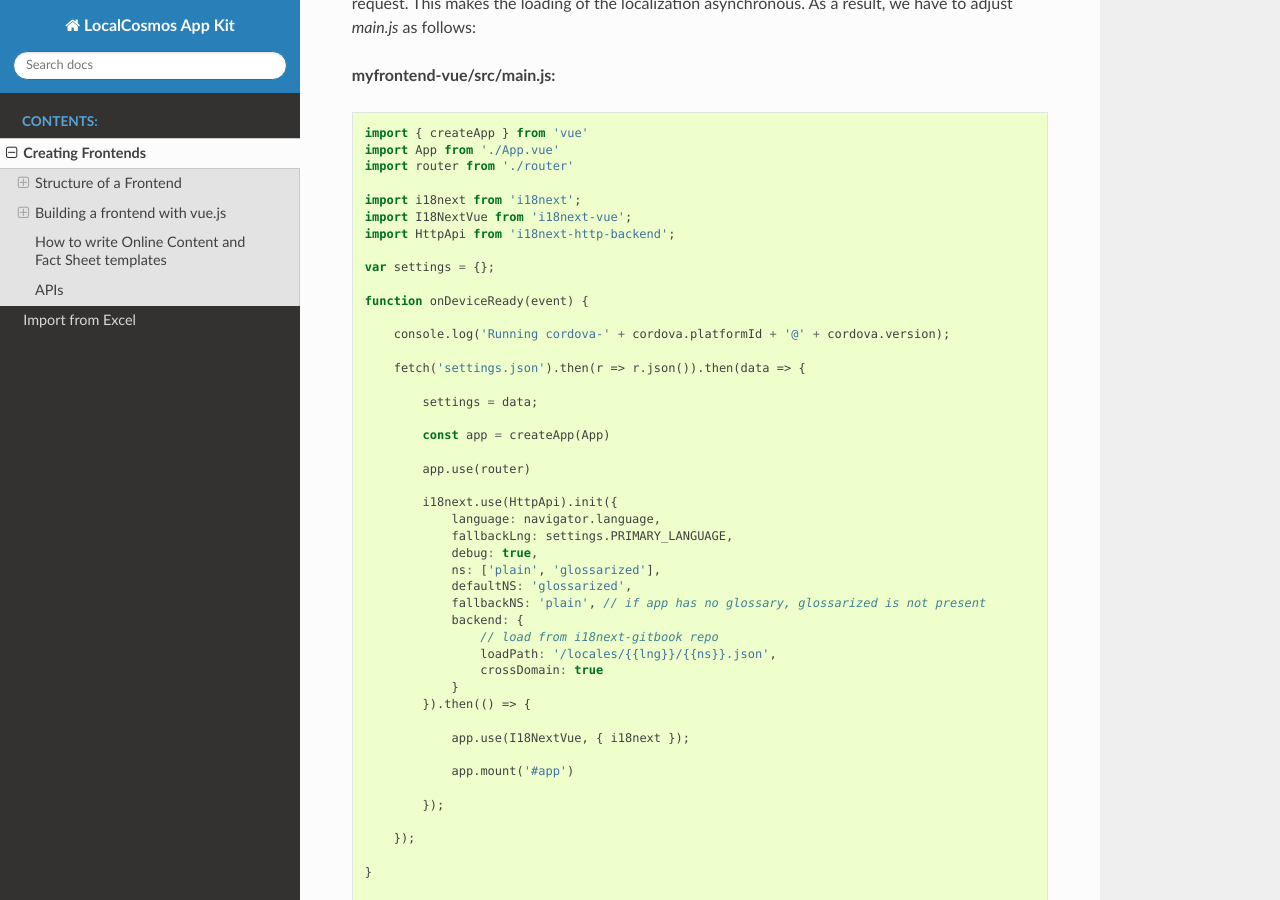
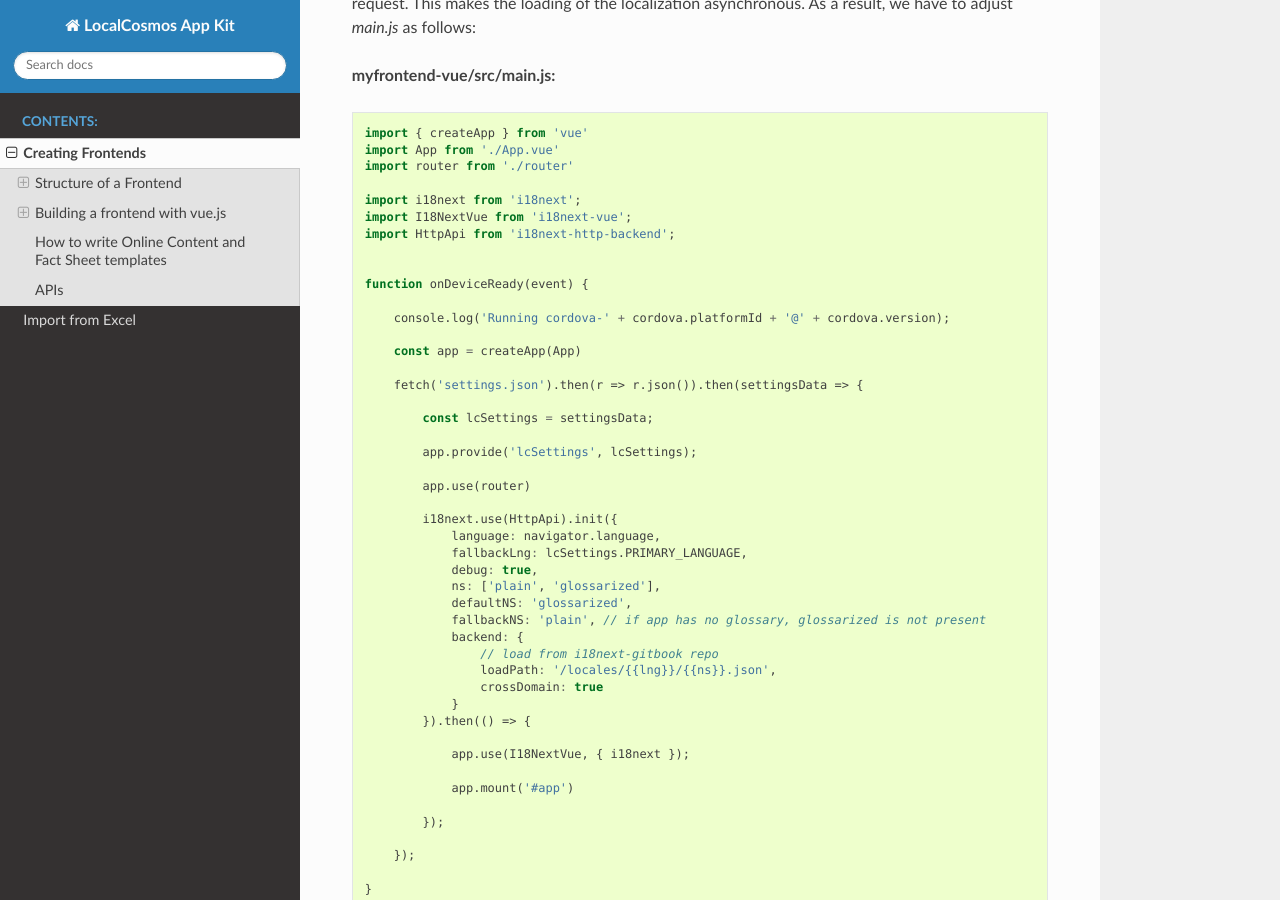
Before and after one commit to SiSol-Systems/localcosmos-app-kit-docs, a Sphinx documentation site: the page built from docs/frontends.rst, in a window 1280 px wide and 900 px high, scrolled down 9643 px. Built offline with Sphinx 7.4.7 and the Read the Docs theme 2.0.0, drawn with Linux system fonts in a browser that asks for light colours.

Commit message:
app.provide

```diff
--- a/docs/frontends.rst
+++ b/docs/frontends.rst
@@ -495,23 +495,24 @@ As a result, we have to adjust `main.js` as follows:
     import I18NextVue from 'i18next-vue';
     import HttpApi from 'i18next-http-backend';
 
-    var settings = {};
 
     function onDeviceReady(event) {
 
         console.log('Running cordova-' + cordova.platformId + '@' + cordova.version);
 
-        fetch('settings.json').then(r => r.json()).then(data => {
+        const app = createApp(App)
 
-            settings = data;
+        fetch('settings.json').then(r => r.json()).then(settingsData => {
 
-            const app = createApp(App)
+            const lcSettings = settingsData;
+
+            app.provide('lcSettings', lcSettings);
 
             app.use(router)
 
             i18next.use(HttpApi).init({
                 language: navigator.language,
-                fallbackLng: settings.PRIMARY_LANGUAGE,
+                fallbackLng: lcSettings.PRIMARY_LANGUAGE,
                 debug: true,
                 ns: ['plain', 'glossarized'],
                 defaultNS: 'glossarized',
```
